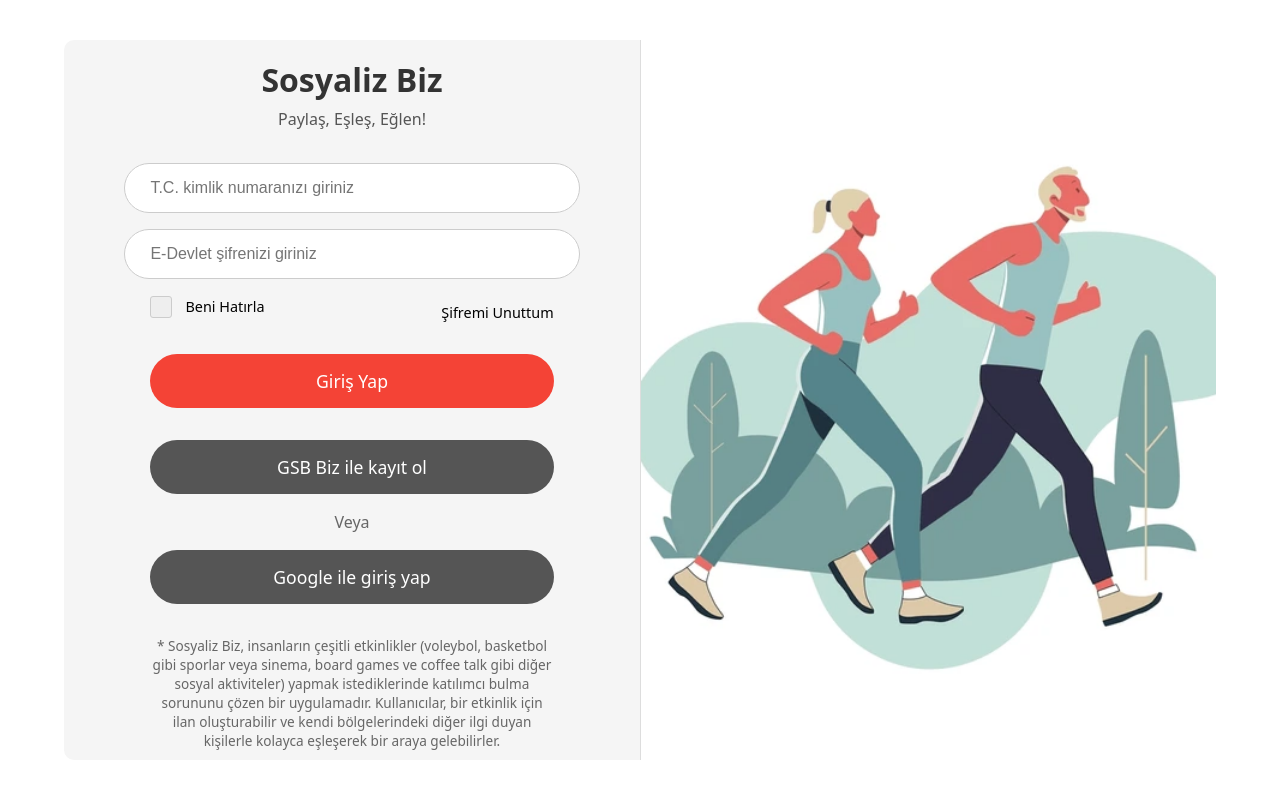
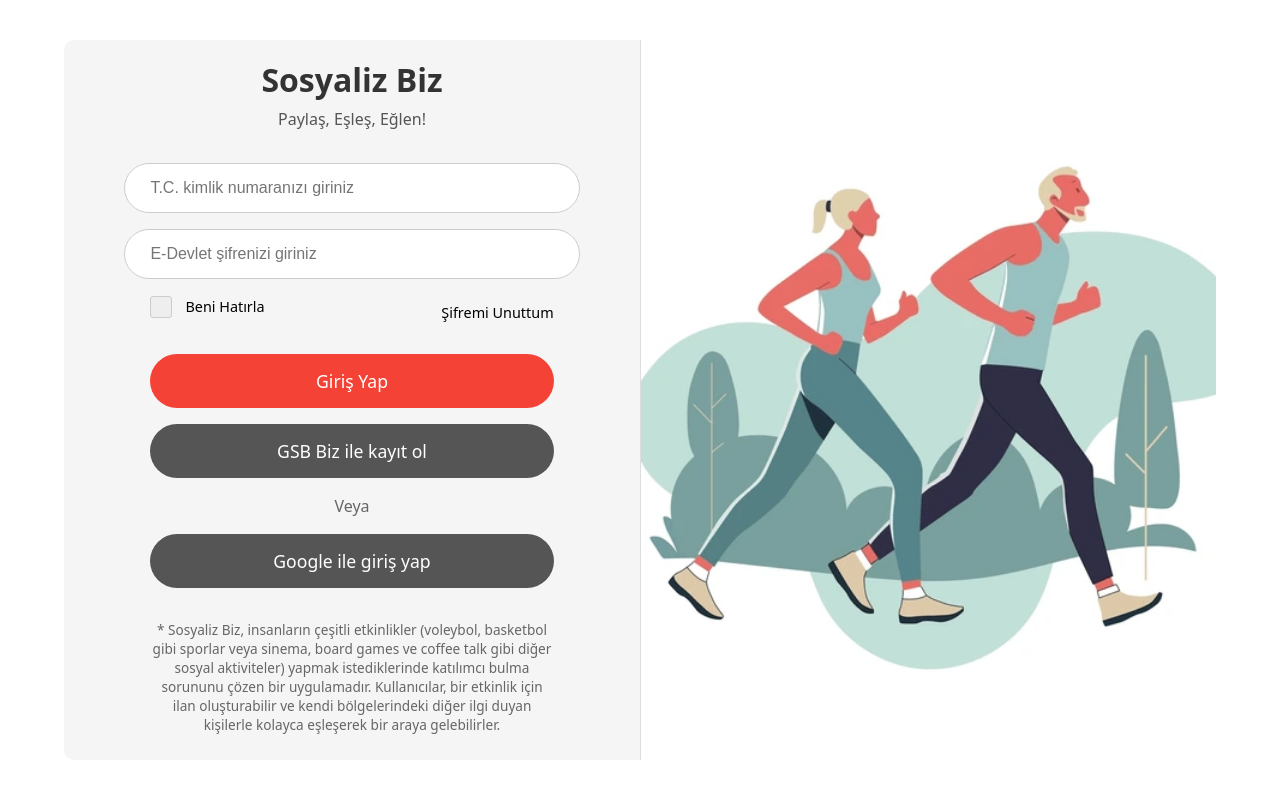
Before and after one commit to YunussEmree/hackathongenclik, a React (Vite) app in the folder sosyalizbiz-frontend/: page / in a window 1280 px wide. Shown: the top 788 px of the page. Built offline with nearby package versions, Linux system fonts and the light colour scheme; no server answers.

Commit message:
Login redirects done

```diff
--- a/sosyalizbiz-frontend/src/pages/LoginPage.tsx
+++ b/sosyalizbiz-frontend/src/pages/LoginPage.tsx
@@ -35,9 +35,13 @@ const LoginPage: React.FC = () => {
                     <p className="forgot-password-link">Şifremi Unuttum</p>
                 </div>
                 <button className="login-button">Giriş Yap</button>
-                <button className="register-button">GSB Biz ile kayıt ol</button>
+                <a href="https://biz.gsb.gov.tr" target="_blank" rel="noopener noreferrer" style={{ width: '70%', display: 'flex', justifyContent: 'center', textDecoration: 'none' }}>
+                    <button className="register-button" style={{ width: '100%', marginTop: 0 }}>GSB Biz ile kayıt ol</button>
+                </a>
                 <p className="or-text">Veya</p>
-                <button className="google-login-button">Google ile giriş yap</button>
+                <a href="http://localhost:8080/oauth2/authorization/google" style={{ width: '70%', display: 'flex', justifyContent: 'center', textDecoration: 'none' }}>
+                    <button className="google-login-button" style={{ width: '100%' }}>Google ile giriş yap</button>
+                </a>
                 <p className="app-description-text">
                     * Sosyaliz Biz, insanların çeşitli etkinlikler (voleybol, basketbol gibi sporlar veya sinema, board games ve coffee talk gibi diğer sosyal aktiviteler) yapmak istediklerinde katılımcı bulma sorununu çözen bir uygulamadır. Kullanıcılar, bir etkinlik için ilan oluşturabilir ve kendi bölgelerindeki diğer ilgi duyan kişilerle kolayca eşleşerek bir araya gelebilirler.
                 </p>
```
Also changed, not shown: 1 other file (tests, documents, lock files or other folders).
